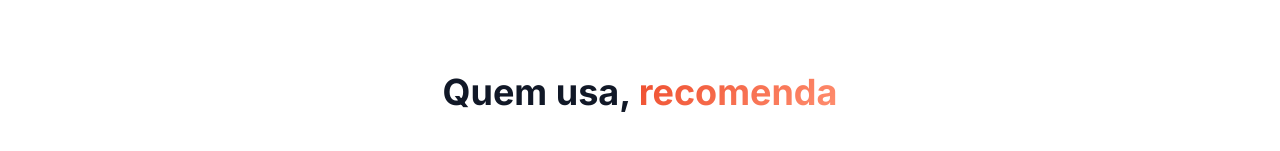
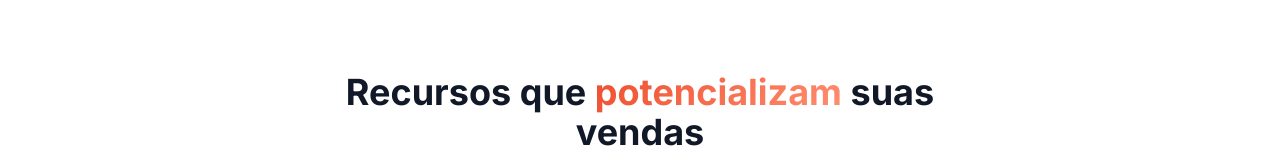
Before and after one commit to marciobever/seureview.com.br, a Next.js app: page / in a window 1280 px wide. Shown: the part 598-749 px from the top of the page. Built offline with nearby package versions, Linux system fonts and the light colour scheme; no server answers.

Commit message:
Update page.tsx

```diff
--- a/app/(site)/page.tsx
+++ b/app/(site)/page.tsx
@@ -1,31 +1,27 @@
 'use client';
 
-import { useEffect } from 'react';
 import Hero from '@/components/Hero';
+import Recursos from '@/components/Recursos';
 import Depoimentos from '@/components/Depoimentos';
 import Newsletter from '@/components/Newsletter';
 import CTA from '@/components/CTA';
+import ScrollToTop from '@/components/ScrollToTop';
 
 export const dynamic = 'force-dynamic';
 
 export default function LandingPage() {
-  // se não houver âncora na URL, garante topo
-  useEffect(() => {
-    if (!window.location.hash) {
-      window.scrollTo({ top: 0, behavior: 'instant' as ScrollBehavior });
-    }
-  }, []);
-
   return (
-    <main className="min-h-screen overflow-hidden">
+    <div className="min-h-screen overflow-hidden">
+      <ScrollToTop />
       <Hero />
+      <Recursos />
       <Depoimentos />
+      <CTA />
       <section className="section">
         <div className="max-container">
           <Newsletter />
         </div>
       </section>
-      <CTA />
-    </main>
+    </div>
   );
 }
```
